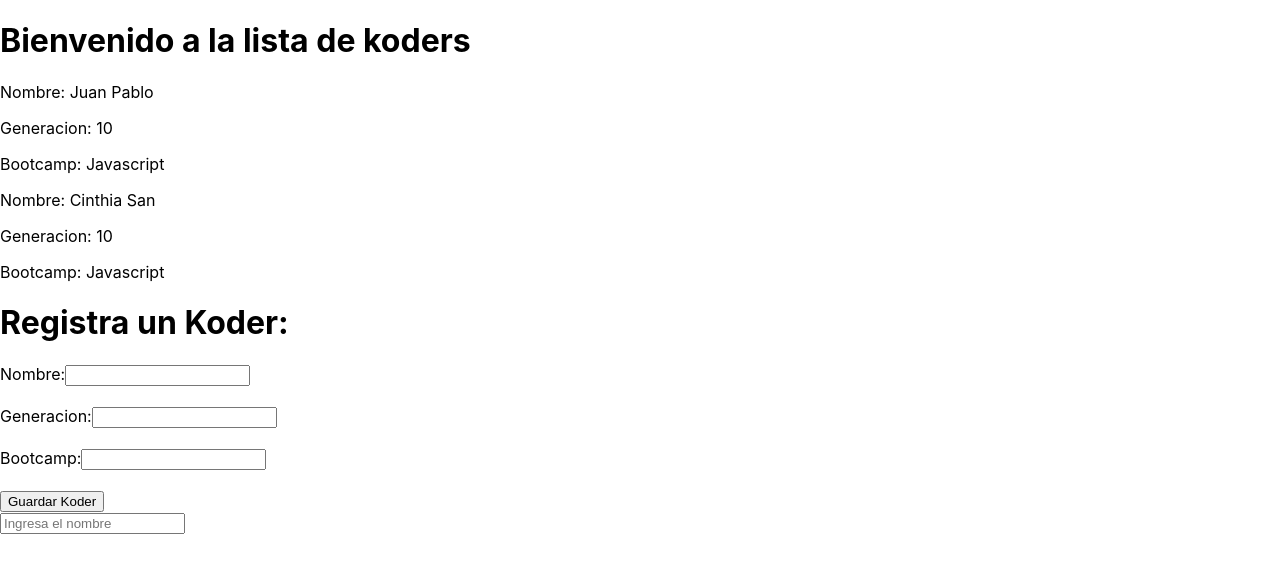
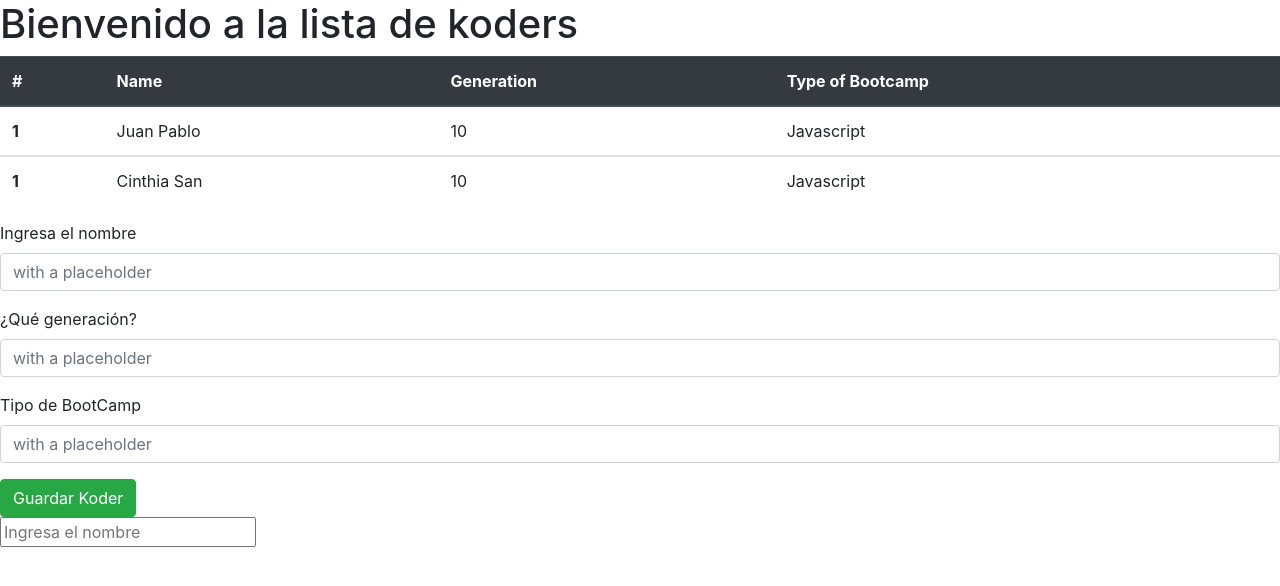
Before and after one commit to ceenti/koder-list-react, a React (Create React App) app: page / in a window 1280 px wide. Shown: the top 586 px of the page. Built offline with nearby package versions, Linux system fonts and the light colour scheme.

Commit message:
Un poco de estilo con bootstrap y reactsrap

```diff
--- a/package.json
+++ b/package.json
@@ -6,9 +6,11 @@
     "@testing-library/jest-dom": "^5.11.4",
     "@testing-library/react": "^11.1.0",
     "@testing-library/user-event": "^12.1.10",
+    "bootstrap": "^4.6.0",
     "react": "^17.0.1",
     "react-dom": "^17.0.1",
     "react-scripts": "4.0.2",
+    "reactstrap": "^8.9.0",
     "web-vitals": "^1.0.1"
   },
   "scripts": {
--- a/src/App.js
+++ b/src/App.js
@@ -50,9 +50,20 @@ class App extends Component{
     return(
       <>
         <h1>Bienvenido a la lista de koders</h1>
+        <table class="table">
+        <thead class="thead-dark">
+          <tr>
+            <th scope="col">#</th>
+            <th scope="col">Name</th>
+            <th scope="col">Generation</th>
+            <th scope="col">Type of Bootcamp</th>
+          </tr>
+        </thead>
         <KodersList
           listHandler = {koders}
         />
+        </table>
+
 
         <Form
           newKoderData = {this.onclickHandler}
--- a/src/Components/Form/index.js
+++ b/src/Components/Form/index.js
@@ -1,6 +1,7 @@
 import React, {Component} from 'react'
+import { Button, Form, FormGroup, Label, Input, FormText } from 'reactstrap';
 
-class Form extends Component{
+class Formi extends Component{
     constructor(props){
       super(props)
       this.state= {
@@ -21,30 +22,51 @@ class Form extends Component{
 
     render(){
         return(
-            <>
-                <h1>Registra un Koder: </h1>
-                <form>
-                    <div>
-                        <label>Nombre:</label><input name="name" type="text" onChange= {this.createKoderHandler} />
-                    </div>
-                    <br/>
-                    <div>
-                        <label>Generacion:</label><input name="generation" type="text" onChange= {this.createKoderHandler}/>
-                    </div>
-                    <br/>
-                    <div>
-                        <label>Bootcamp:</label><input name="bootcamp" type="text" onChange= {this.createKoderHandler}/>
-                    </div>
-                    <br/>
-                    <button type="button" onClick= {
+
+            <Form>
+                <FormGroup>
+                    <Label for="exampleEmail">Ingresa el nombre</Label>
+                    <Input type="email" name="name"  placeholder="with a placeholder" onChange= {this.createKoderHandler} />
+                </FormGroup>
+                <FormGroup>
+                    <Label for="exampleEmail">¿Qué generación?</Label>
+                    <Input type="email" name="generation"  placeholder="with a placeholder" onChange= {this.createKoderHandler} />
+                </FormGroup>
+                <FormGroup>
+                    <Label for="exampleEmail">Tipo de BootCamp</Label>
+                    <Input type="email" name="bootcamp"  placeholder="with a placeholder" onChange= {this.createKoderHandler} />
+                </FormGroup>
+                <Button color="success" type="button" onClick= {
                         () => {
                             this.props.newKoderData(this.state.newKoder)
                         }
-                    } >Guardar Koder</button>
-                </form>
-            </>
+                    } >Guardar Koder</Button>
+            </Form>
+
+            // <>
+            //     <h1>Registra un Koder: </h1>
+            //     <form>
+            //         <div>
+            //             <label>Nombre:</label><input name="name" type="text" onChange= {this.createKoderHandler} />
+            //         </div>
+            //         <br/>
+            //         <div>
+            //             <label>Generacion:</label><input name="generation" type="text" onChange= {this.createKoderHandler}/>
+            //         </div>
+            //         <br/>
+            //         <div>
+            //             <label>Bootcamp:</label><input name="bootcamp" type="text" onChange= {this.createKoderHandler}/>
+            //         </div>
+            //         <br/>
+            //         <button type="button" onClick= {
+            //             () => {
+            //                 this.props.newKoderData(this.state.newKoder)
+            //             }
+            //         } >Guardar Koder</button>
+            //     </form>
+            // </>
         )
     }
 }
 
-export default Form;
+export default Formi;
--- a/src/Components/Koders-list/index.js
+++ b/src/Components/Koders-list/index.js
@@ -6,11 +6,20 @@ function kodersList (props){
         props.listHandler.map(koder => {
             let {name, generation, bootcamp} = koder
             return(
-            <div>
-                <p>Nombre: {name} </p>
-                <p>Generacion: {generation}</p>
-                <p>Bootcamp: {bootcamp}</p>
-            </div>
+
+                    <tbody>
+                        <tr>
+                            <th scope="row">1</th>
+                            <td>{name}</td>
+                            <td>{generation}</td>
+                            <td>{bootcamp}</td>
+                        </tr>
+                    </tbody>
+            // <div>
+            //     <p>Nombre: {name} </p>
+            //     <p>Generacion: {generation}</p>
+            //     <p>Bootcamp: {bootcamp}</p>
+            // </div>
             )
         })
     )
--- a/src/index.js
+++ b/src/index.js
@@ -3,6 +3,7 @@ import ReactDOM from 'react-dom';
 import './index.css';
 import App from './App';
 import reportWebVitals from './reportWebVitals';
+import 'bootstrap/dist/css/bootstrap.min.css';
 
 ReactDOM.render(
   <React.StrictMode>
```
Also changed, not shown: 1 other file (tests, documents, lock files or other folders).
